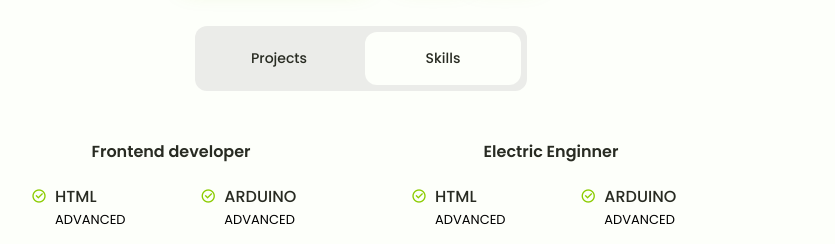
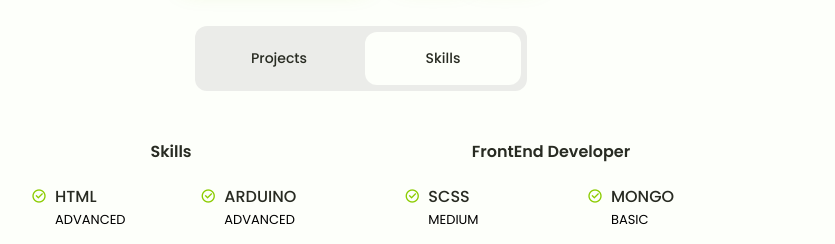
Before and after one commit to Vel0ciraptor/Portfolio, a plain HTML site: page index.html in a window 1280 px wide. Both pictures are taken after a click on the button "Skills". Shown: the part 553-797 px from the top of the page, without its empty margins (279-1114 px from the left). Drawn offline with nearby package versions, Linux system fonts and the light colour scheme.

Commit message:
Update index.html

```diff
--- a/index.html
+++ b/index.html
@@ -155,7 +155,7 @@
                     <div class="skills__content grid" data-content id="skills">
                         <div class="skills__area">
                             <h3 class="skills__title">
-                                Frontend developer
+                                Skills
                             </h3>
 
                             <div class="skills__box">
@@ -218,7 +218,7 @@
 
                         <div class="skills__area">
                             <h3 class="skills__title">
-                                Electric Enginner
+                                FrontEnd Developer
                             </h3>
 
                             <div class="skills__box">
@@ -227,22 +227,22 @@
                                         <i class="ri-checkbox-circle-line"></i>
 
                                         <div>
-                                            <h3 class="skills__name">HTML</h3>
-                                            <span class="skills__level">ADVANCED</span>
+                                            <h3 class="skills__name">SCSS</h3>
+                                            <span class="skills__level">MEDIUM</span>
                                         </div>
                                     </div>
                                     <div class="skills__data">
                                         <i class="ri-checkbox-circle-line"></i>
 
                                         <div>
-                                            <h3 class="skills__name">CSS</h3>
+                                            <h3 class="skills__name">REACT NATIVE</h3>
                                             <span class="skills__level">INTERMEDIATE</span>
                                         </div>
                                     </div>  <div class="skills__data">
                                         <i class="ri-checkbox-circle-line"></i>
 
                                         <div>
-                                            <h3 class="skills__name">JAVASCRIPT</h3>
+                                            <h3 class="skills__name">TAILWIND</h3>
                                             <span class="skills__level">BASIC</span>
                                         </div>
                                     </div>
@@ -253,8 +253,8 @@
                                         <i class="ri-checkbox-circle-line"></i>
 
                                         <div>
-                                            <h3 class="skills__name">ARDUINO</h3>
-                                            <span class="skills__level">ADVANCED</span>
+                                            <h3 class="skills__name">MONGO</h3>
+                                            <span class="skills__level">BASIC</span>
                                         </div>
                                     </div>
                                     <div class="skills__data">
```
